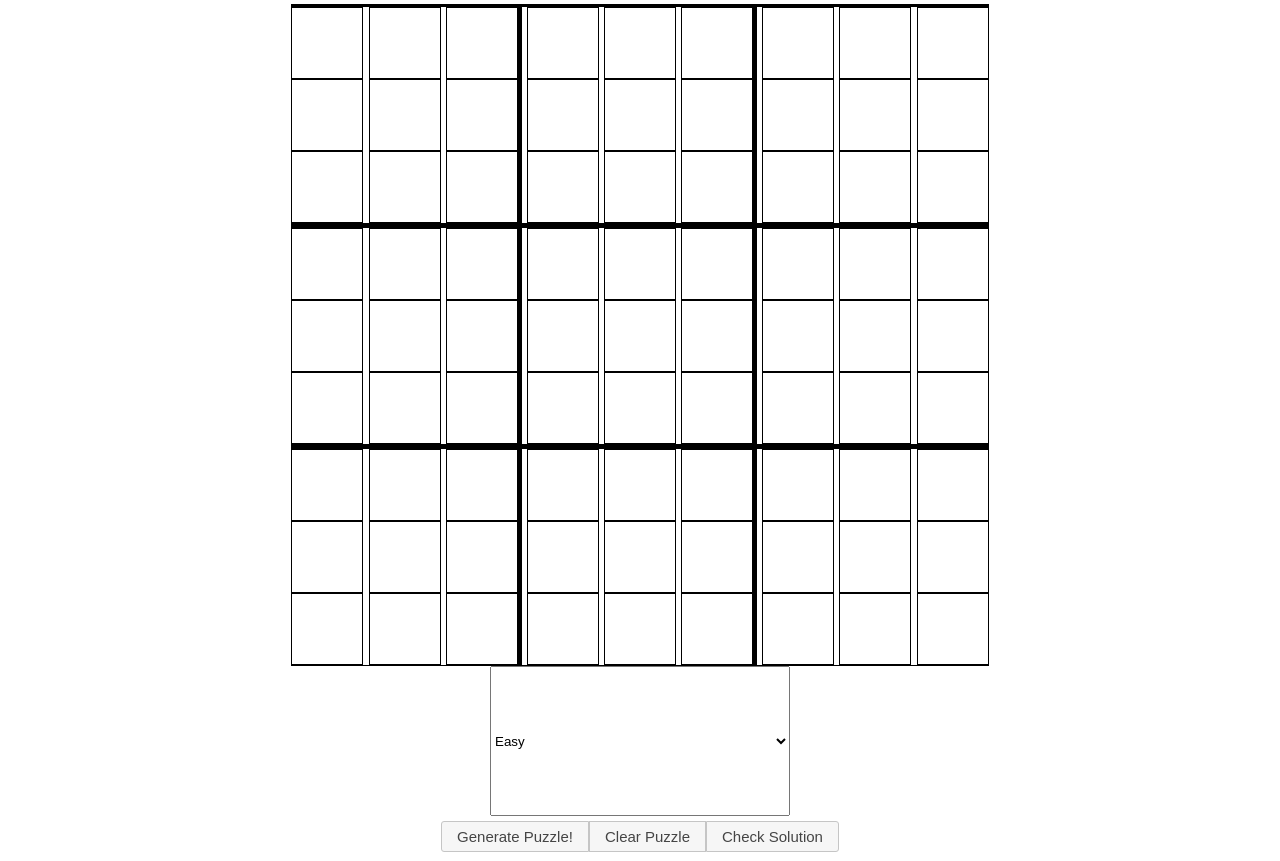
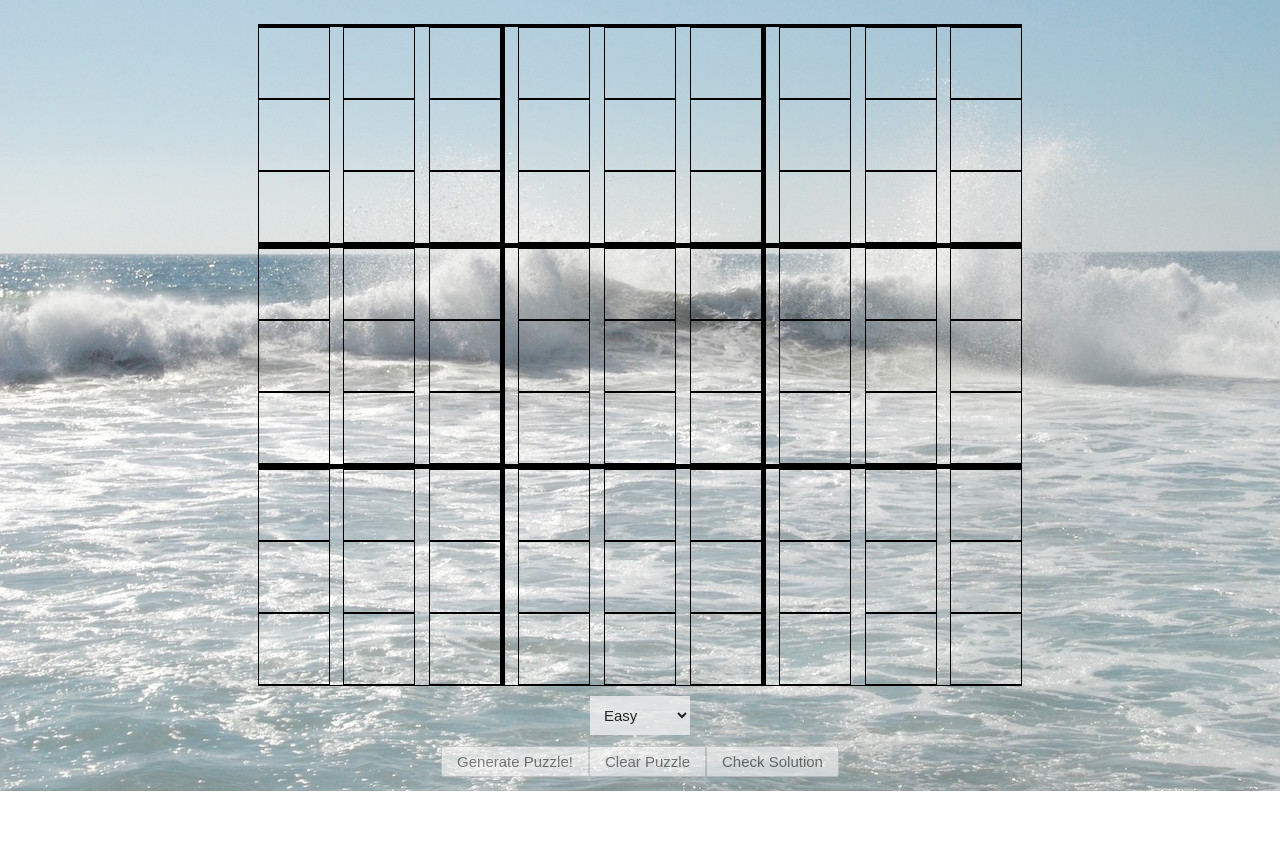
Before and after one commit to hlmbarnes/sudoku, a plain HTML site: page index.html in a window 1280 px wide. Shown: the part 152-1013 px from the top of the page. After the commit the page ends 943 px from the top, so only its background shows below. Drawn offline with nearby package versions, Linux system fonts and the light colour scheme.

Commit message:
updated the background image to waves.jpg, updated the hover function color to #73BFBB and the background color after check on click to #FECBAE, also restored the JQUERY plugin for buttons simplified the document.ready opacity for the #buttons div, got rid of extra css code and styled the #levels

```diff
--- a/index.html
+++ b/index.html
@@ -2,7 +2,8 @@
 <html>
 <head>
 	<title>Sudoku</title>
-	<link href='https://fonts.googleapis.com/css?family=Amatic+SC' rel='stylesheet' type='text/css'>
+	<link href='https://fonts.googleapis.com/css?family=Shadows+Into+Light' rel='stylesheet' type='text/css'>
+	<!-- <link href='https://fonts.googleapis.com/css?family=Amatic+SC' rel='stylesheet' type='text/css'> -->
 	<link rel="stylesheet" href="https://ajax.googleapis.com/ajax/libs/jqueryui/1.11.4/themes/smoothness/jquery-ui.css">
   <link rel="stylesheet" href="main.css">
 </head>
--- a/main.css
+++ b/main.css
@@ -2,14 +2,15 @@ dialog{
 	 width: 500px;
    background:#e8e8e8;
    border: 1px solid #dadada;
-   font-family:sans-serif;
+   font-family: 'Shadows Into Light', cursive;
    padding: 5px 10px 20px 20px;
 }
 
 body{
-	background-image: url("paper3.jpg");
+	background-image: url("waves.jpg");
 	text-align: center;
-	font-family: 'Amatic SC', cursive;
+/*	font-family: 'Amatic SC', cursive;*/
+	font-family: 'Shadows Into Light', cursive;
   font-size: 30px;
   /*text-shadow: 4px 4px 4px #aaa;*/
 }
@@ -41,7 +42,7 @@ body{
 	border-bottom-style: solid;
 	border-bottom-color: black;
 	text-align: center;
-	font-size:25px;
+	font-size:35px;
 	font-weight: bold;
 	vertical-align: middle;
 	line-height: 70px;
@@ -58,7 +59,6 @@ body{
 #row2 {
 	display: inline-block;
 	border-width: 1px;
-
 }
 
 #row3 {
@@ -66,7 +66,6 @@ body{
 	border-bottom-color:black;
 	border-bottom-style: solid;
 	border-width: 5px;
-
 }
 
 #row4{
@@ -82,7 +81,6 @@ body{
 
 #row6{
 	display: inline-block;
-/*	border-color: black;*/
 	border-width: 5px;
 }
 
@@ -113,13 +111,18 @@ body{
 	display:inline-block;
 	position: relative;
 	font-size: 15px;
-	font-family: 'Amatic SC', cursive;
+	/*font-family: 'Amatic SC', cursive;*/
+/*	width:250px;
+	padding: 10px;*/
 
 }
 
 #level{
 	display: inline-block;
 	position:relative;
-	width: 300px;
-	height: 150px;
+	width: 100px;
+	opacity: .8;
+  padding: 10px;
+  font-size: 15px;
+  border: none;
 }
--- a/style.js
+++ b/style.js
@@ -1,12 +1,8 @@
 $(document).ready(function(){
-  $(function() {
-    $( "#buttons" ).buttonset();
-  });
-
   $('.box').hover(
     function(){
       var $this = $(this);
-      $this.data('bgcolor', $this.css('background-color')).css('background-color', '#380606');
+      $this.data('bgcolor', $this.css('background-color')).css('background-color', '#73BFBB');
     },
     function(){
       var $this = $(this);
@@ -14,11 +10,13 @@ $(document).ready(function(){
     }
   );
 
+  $(function() {
+    $( "#buttons" ).buttonset();
+  });
+  $("#buttons").css("opacity", ".65");
 });
 
-$("#box").hover(function(){
-    $(this).css("background-color", "black");
-    })
+
 
 function getRandomInt(min, max) {
     return Math.floor(Math.random() * (max - min + 1)) + min;
@@ -97,8 +95,6 @@ $("#Puzzle_Gen").on('click', function () {
     }
   }
 
-  alert(RandomArray);
-
   for (i=0; i<=8; i++){
     for (j=0; j<=8; j++){
       var divA = $("#Row" + (i + 1) + "Col" + (j + 1));
@@ -117,7 +113,6 @@ $("[id^=Row").on('input', function(e){
   var divD = e.target.id;
   var rID = divD.substring(3, 4);
   var cID = divD.substring(7, 8);
-  // alert("Row: " + rID + " Col: " + cID);
   RandomArray[rID-1][cID-1] =$("#" +divD).text();
 });
 
@@ -140,8 +135,7 @@ $("#check").on('click', function(){
    for(j=0; j<=8; j++){
     var divC = $("#Row" + (i + 1) + "Col" + (j+ 1));
     if (easyArray[i][j] != RandomArray[i][j]) {
-
-      $(divC).css({"background-color": "#380606"});
+      $(divC).css({"background-color": "#FECBAE"});
       counter++;
     } else {
         $(divC).css({"background-color": ""})
```
Also changed, not shown: waves.jpg (added).
